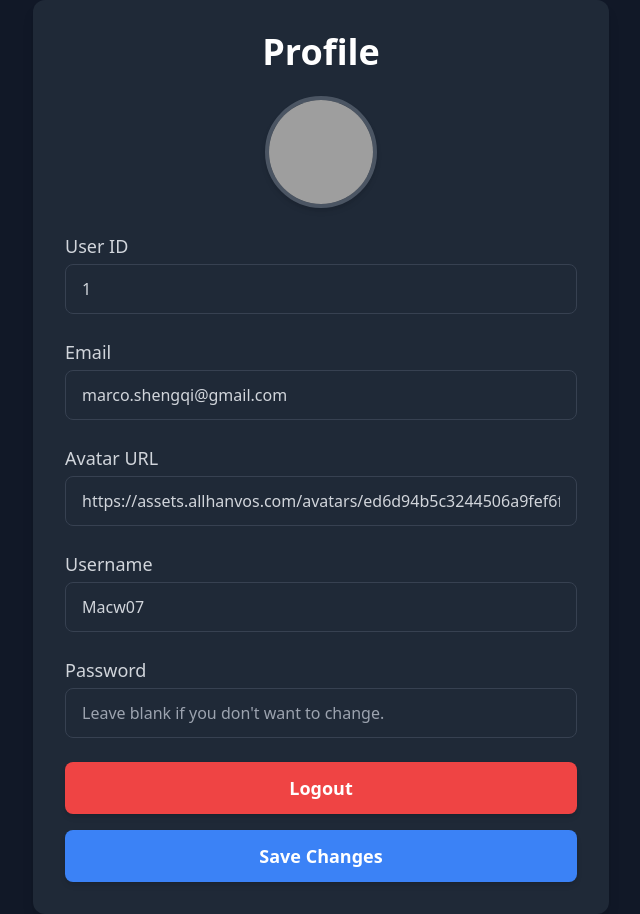
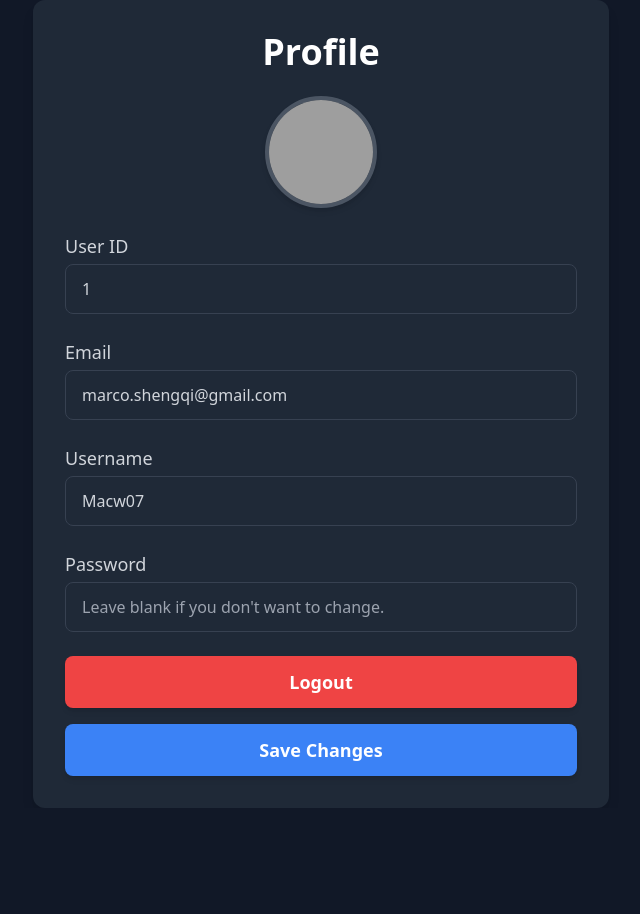
Before and after one commit to Macw07/HanvosAuth, a Flask app: page /profile in a window 1280 px wide. Shown: the whole page, without its empty margins (319-959 px from the left). After the commit the page ends 808 px from the top, so only its background shows below. Run offline with Flask 3, Linux system fonts and the light colour scheme; a user stored in the database is signed in; data comes from the database, SQL or seed files in the repository; both versions use the stored data as it was after the commit; some libraries are stand-ins or nearby versions; grey boxes are pictures that could not be loaded.

Commit message:
First Commit

```diff
--- a/app.py
+++ b/app.py
@@ -1,4 +1,3 @@
-import time
 from datetime import timedelta
 
 from flask import Flask, render_template, request, redirect, url_for, session, jsonify
@@ -10,6 +9,9 @@ from database_operations import db_execute, db_query
 from flask_jwt_extended import JWTManager, create_access_token, decode_token, get_jwt_identity
 from flask_jwt_extended.exceptions import JWTDecodeError
 from utils.email_init import flask_mail_init, send_email
+import boto3
+from werkzeug.utils import secure_filename
+import uuid
 
 
 app = Flask(__name__)
@@ -20,6 +22,17 @@ jwt = JWTManager(app)
 totp = pyotp.TOTP('MRHWLR7C4FNJISRWFHQBFP67VOCHDALM')
 flask_mail_init()
 
+R2_ENDPOINT = "https://3b13f2964989c14420fc56a4cbe6f063.r2.cloudflarestorage.com"  # 替换 <your-account-id>
+R2_ACCESS_KEY = "5eddb8b6a1ca03fb0e89e2de4ed57a26"
+R2_SECRET_KEY = "3b8aa89a2b60c20fb3fb947617a5ed9b69d11e60969f2482ef8d48ba5e2b5fe1"
+R2_BUCKET_NAME = "hanvos-auth-image"
+
+s3_client = boto3.client(
+    "s3",
+    endpoint_url=R2_ENDPOINT,
+    aws_access_key_id=R2_ACCESS_KEY,
+    aws_secret_access_key=R2_SECRET_KEY,
+)
 
 if app.config["ENV"] == "production":
     app.static_folder = "static_prod"
@@ -185,21 +198,64 @@ def get_profile_info():
     return jsonify(data[0])
 
 
+
+
+@app.route('/avatar/upload', methods=['POST'])
+def change_avatar():
+    if 'user_id' not in session:
+        return jsonify({'code': 401, 'msg': 'Invalid Credentials!'})
+
+    if "avatar" not in request.files:
+        return jsonify({'code': 400, 'msg': 'No file uploaded'}), 400
+
+    MAX_FILE_SIZE = 5 * 1024 * 1024
+
+    user_id = session['user_id']
+    file = request.files["avatar"]
+
+    if file.filename == "":
+        return jsonify({'code': 400, 'msg': 'No selected file'}), 400
+
+    file.seek(0, os.SEEK_END)
+    file_size = file.tell()
+    file.seek(0)
+    if file_size > MAX_FILE_SIZE:
+        return jsonify({'code': 400, 'msg': 'File size exceeds 5MB limit'}), 400
+
+    ext = file.filename.rsplit('.', 1)[-1].lower()
+    filename = f"avatars/{uuid.uuid4().hex}.{ext}"
+
+    past_url = db_query('SELECT avatar FROM Users WHERE id = ?', (user_id, ))[0]['avatar']
+    if past_url:
+        path = "/".join(past_url.split("/")[3:])  # 提取 R2 里的路径
+        s3_client.delete_object(Bucket=R2_BUCKET_NAME, Key=path)
+
+    try:
+        s3_client.upload_fileobj(file, R2_BUCKET_NAME, filename, ExtraArgs={"ACL": "public-read"})
+        avatar_url = f"https://assets.allhanvos.com/{filename}"
+        db_execute('UPDATE Users SET avatar = ? WHERE id = ?', (avatar_url, user_id, ))
+
+        return jsonify({'code': 200, 'msg': 'Success', 'avatarUrl': avatar_url})
+
+    except Exception as e:
+        print(f"Error uploading to R2: {e}")
+        return jsonify({'code': 500, 'msg': 'Upload failed'}), 500
+
+
 @app.route('/update_profile', methods=['POST'])
 def update_profile():
     if 'user_id' not in session:
         return jsonify({'code': 401, 'msg': 'Invalid Credentials!'})
     data = request.get_json()
-    avatar = data.get('avatar')
     username = data.get('username')
     password = data.get('password')
     res = db_query('SELECT * FROM Users WHERE username = ?', (username, ))
     if res and res[0]['id'] != session['user_id']:
         return jsonify({'code': 201, 'msg': 'Username is already occupied!'})
     if password == 'no change':
-        db_execute("Update Users SET username=?, avatar=? WHERE email=?", (username, avatar, session['email'], ))
+        db_execute("Update Users SET username=? WHERE email=?", (username, session['email'], ))
     else:
-        db_execute("Update Users SET username=?, avatar=?, password=? WHERE email=?", (username, avatar, hash_password(password), session['email'], ))
+        db_execute("Update Users SET username=?, password=? WHERE email=?", (username, hash_password(password), session['email'], ))
         session.clear()
     return jsonify({'code': 200, 'msg': 'Success'})
 
--- a/requirements.txt
+++ b/requirements.txt
@@ -4,3 +4,4 @@ pyotp
 flask-jwt-extended
 gunicorn
 flask_mail
+boto3
--- a/static/js/profile.js
+++ b/static/js/profile.js
@@ -8,16 +8,56 @@ document.addEventListener("DOMContentLoaded", async function () {
   // 设置默认值
   document.getElementById("user_id").value = userInfo.id;
   document.getElementById("email").value = userInfo.email;
-  document.getElementById("avatarUrl").value = userInfo.avatar;
   document.getElementById("username").value = userInfo.username;
   document.getElementById("password").value = "";
-  document.getElementById("avatar").src = userInfo.avatar;
+  document.getElementById("avatar").src = userInfo?.avatar || `https://ui-avatars.com/api/?name=${userInfo.username}`;
+  document.getElementById("avatarUrl").value = userInfo.avatar;
 
-  // 监听 Avatar URL 输入变化并实时更新头像
-  document.getElementById("avatarUrl").addEventListener("input", function () {
-    document.getElementById("avatar").src = this.value.trim();
+  // 点击头像触发文件上传
+  const avatarContainer = document.querySelector(".group"); // 头像容器
+  const avatarUploadInput = document.getElementById("avatarUpload");
+
+  avatarContainer.addEventListener("click", () => {
+    avatarUploadInput.click();
   });
 
+  // 监听头像文件上传
+  avatarUploadInput.addEventListener("change", async function (e) {
+    const file = e.target.files[0];
+    if (!file) return;
+
+    // 显示加载动画
+    const spinner = document.getElementById("avatarSpinner");
+    spinner.classList.remove("hidden");
+
+    const formData = new FormData();
+    formData.append('avatar', file);
+
+    try {
+      const response = await fetch('/avatar/upload', {
+        method: 'POST',
+        body: formData,
+      });
+      const data = await response.json();
+      console.log(data);
+      if (response.ok) {
+        // 更新头像预览和隐藏字段
+        document.getElementById("avatar").src = data.avatarUrl;
+        document.getElementById("avatarUrl").value = data.avatarUrl;
+        showModal("Avatar upload successful!");
+      } else {
+        showModal(data.msg || "Avatar upload failed!");
+      }
+    } catch (error) {
+      console.error("Avatar upload error:", error);
+      showModal("An error occurred during avatar upload.");
+    } finally {
+      // 隐藏加载动画
+      spinner.classList.add("hidden");
+    }
+  });
+
+  // 登出按钮
   document.getElementById("logoutButton").addEventListener("click", function () {
     location.href = "/logout";
   });
@@ -30,9 +70,8 @@ document.addEventListener("DOMContentLoaded", async function () {
     const usernameValue  = document.getElementById("username").value.trim();
     const passwordValue  = document.getElementById("password").value.trim();
 
-    // 用 JSON 提交数据
     const payload = {
-      avatar: avatarUrlValue,
+      avatar: avatarUrlValue || userInfo.avatar,
       username: usernameValue,
       password: passwordValue === "" ? "no change" : passwordValue
     };
@@ -40,36 +79,16 @@ document.addEventListener("DOMContentLoaded", async function () {
     // 禁用按钮并显示加载动画
     saveProfileBtn.disabled = true;
     saveProfileBtn.classList.add("opacity-50", "cursor-not-allowed");
-    saveProfileBtn.innerHTML = `
-        <div class="flex justify-center items-center">
-            <svg class="animate-spin h-6 w-6 text-white" xmlns="http://www.w3.org/2000/svg" fill="none" viewBox="0 0 24 24">
-                <circle class="opacity-25" cx="12" cy="12" r="10" stroke="currentColor" stroke-width="4"></circle>
-                <path class="opacity-75" fill="currentColor" d="M4 12a8 8 0 018-8v8H4z"></path>
-            </svg>
-            <span class="ml-2">Saving...</span>
-        </div>
-    `;
+    saveProfileBtn.innerHTML = "Saving...";
 
     apiRequest('POST', '/update_profile', payload).then((data) => {
       showModal(data.msg || "Profile updated!", () => location.reload());
     }).catch(error => {
       console.error("Update error:", error);
       showModal("An error occurred. Please try again.");
-      restoreButton();
+      saveProfileBtn.disabled = false;
+      saveProfileBtn.classList.remove("opacity-50", "cursor-not-allowed");
+      saveProfileBtn.innerHTML = "Save Changes";
     });
   });
-
-  // 监听键盘回车键
-  document.addEventListener("keydown", function (event) {
-    if (event.key === "Enter" && !document.activeElement.matches("input, textarea, select")) {
-      saveProfileBtn.click();
-    }
-  });
-
-  // 恢复按钮状态的函数
-  function restoreButton() {
-    saveProfileBtn.disabled = false;
-    saveProfileBtn.classList.remove("opacity-50", "cursor-not-allowed");
-    saveProfileBtn.innerHTML = "Save Changes";
-  }
 });
--- a/templates/profile.html
+++ b/templates/profile.html
@@ -7,59 +7,58 @@
   <script src="https://cdn.tailwindcss.com"></script>
 </head>
 <body class="bg-gray-900 min-h-screen flex items-center justify-center">
-
 <div class="bg-gray-800 w-full max-w-xl shadow-lg rounded-xl p-8">
   <!-- 标题 -->
   <h2 class="text-4xl font-bold text-white mb-6 text-center">Profile</h2>
 
-    <!-- 头像 -->
-    <div class="flex justify-center mb-6">
+  <!-- 头像上传区域 -->
+  <div class="relative w-28 h-28 mx-auto mb-6 group">
     <img
             id="avatar"
             alt="Avatar"
-        class="w-28 h-28 rounded-full object-cover border-4 border-gray-600 shadow-md"
+            class="w-full h-full rounded-full object-cover border-4 border-gray-600 shadow-md"
     />
+    <!-- 悬停蒙版 -->
+    <div class="absolute inset-0 bg-black bg-opacity-50 flex items-center justify-center rounded-full opacity-0 group-hover:opacity-100 transition-opacity duration-300 cursor-pointer">
+      <span class="text-white text-sm font-semibold text-center">Change<br>Avatar</span>
+    </div>
+    <!-- 加载时显示的 Spinner -->
+    <div id="avatarSpinner" class="absolute inset-0 flex items-center justify-center rounded-full bg-gray-900 bg-opacity-50 hidden z-10">
+      <div class="w-8 h-8 border-4 border-t-blue-500 border-gray-300 rounded-full animate-spin"></div>
+    </div>
+    <!-- 隐藏的文件上传控件 -->
+    <input id="avatarUpload" type="file" accept="image/*" class="hidden" />
+    <!-- 用于存储头像 URL -->
+    <input type="hidden" id="avatarUrl" value="">
   </div>
 
   <!-- 用户信息表单 -->
   <div class="space-y-6">
     <!-- User ID (只读) -->
     <div>
-        <label class="block text-lg text-gray-300 mb-1">User ID</label>
+      <label for="user_id" class="block text-lg text-gray-300 mb-1">User ID</label>
       <input
               id="user_id"
               type="text"
               class="w-full border border-gray-700 rounded-lg px-4 py-3 text-gray-300 bg-gray-800 cursor-not-allowed"
-          value=""
               readonly
       />
     </div>
 
     <!-- Email (只读) -->
     <div>
-        <label class="block text-lg text-gray-300 mb-1">Email</label>
+      <label for="email" class="block text-lg text-gray-300 mb-1">Email</label>
       <input
               id="email"
               type="email"
               class="w-full border border-gray-700 rounded-lg px-4 py-3 text-gray-300 bg-gray-800 cursor-not-allowed"
-          value=""
               readonly
-        />
-      </div>
-
-      <!-- Avatar URL -->
-      <div>
-        <label class="block text-lg text-gray-300 mb-1">Avatar URL</label>
-        <input
-          id="avatarUrl"
-          type="text"
-          class="w-full border border-gray-700 rounded-lg px-4 py-3 text-gray-300 bg-gray-800 focus:outline-none focus:ring-2 focus:ring-blue-500"
       />
     </div>
 
     <!-- Username -->
     <div>
-        <label class="block text-lg text-gray-300 mb-1">Username</label>
+      <label for="username" class="block text-lg text-gray-300 mb-1">Username</label>
       <input
               id="username"
               type="text"
@@ -69,7 +68,7 @@
 
     <!-- Password -->
     <div>
-        <label class="block text-lg text-gray-300 mb-1">Password</label>
+      <label for="password" class="block text-lg text-gray-300 mb-1">Password</label>
       <input
               id="password"
               type="password"
@@ -95,6 +94,6 @@
     </button>
   </div>
 </div>
+<script type="module" src="{{ url_for('static', filename='js/profile.js') }}"></script>
 </body>
-<script type='module' src="{{ url_for('static', filename='js/profile.js') }}"></script>
 </html>
```
Also changed, not shown: database.db. Lines whose indentation alone changed are shown as unchanged.
